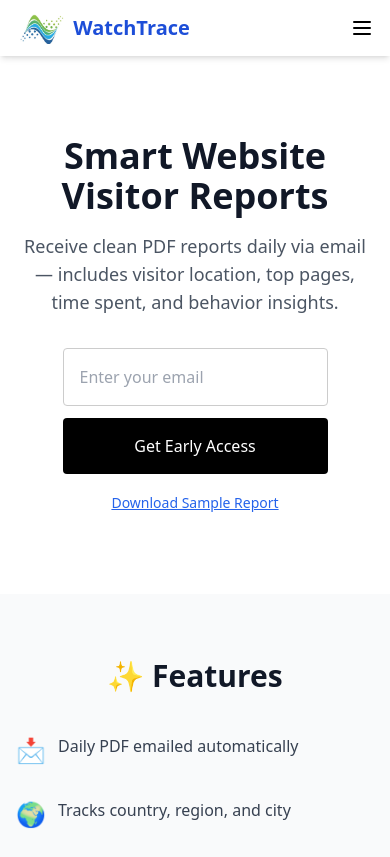
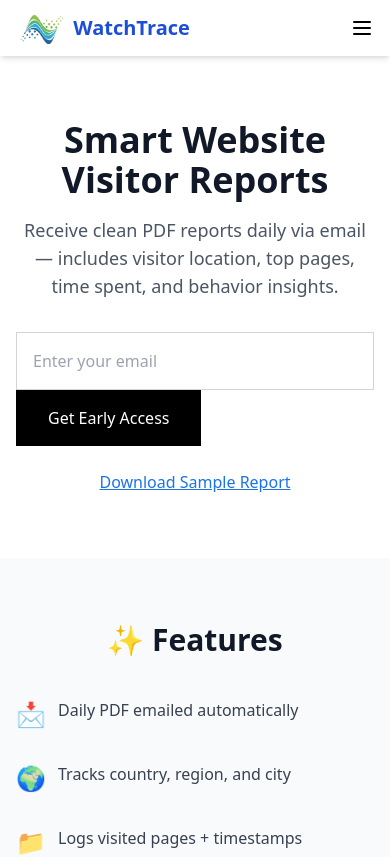
Before and after one commit to cody863/watchtrace-working-site, a React (Vite) app: page / in a window 390 px wide. Shown: the top 857 px of the page. Built offline with nearby package versions, Linux system fonts and the light colour scheme.

Commit message:
mobile version clean part 4

```diff
--- a/src/App.jsx
+++ b/src/App.jsx
@@ -61,20 +61,36 @@ export default function App() {
         </div>
       </div>
 
-      {/* Hero Section */}
-      <section className="text-center py-20 px-4 bg-white">
+            {/* Hero Section */}
+      <section className="text-center py-16 sm:py-20 px-4 bg-white">
         <h1 className="text-4xl font-bold mb-4 text-gray-900">Smart Website Visitor Reports</h1>
         <p className="text-lg text-gray-600 max-w-2xl mx-auto">
           Receive clean PDF reports daily via email — includes visitor location, top pages, time spent, and behavior insights.
         </p>
-        <div className="mt-8 flex justify-center">
-          <div className="cta-container">
-            <input type="email" placeholder="Enter your email" />
-            <button>Get Early Access</button>
+
+        <div className="cta-form mt-8 flex justify-center">
+          <div className="flex flex-wrap w-full max-w-[500px]">
+            <input
+              type="email"
+              placeholder="Enter your email"
+              className="flex-1 min-w-[250px] p-4 text-base border border-gray-300 focus:outline-none focus:border-gray-400 transition-colors"
+            />
+            <button
+              type="button"
+              className="px-8 py-4 text-base bg-black text-white hover:bg-gray-800 transition-colors"
+            >
+              Get Early Access
+            </button>
           </div>
         </div>
-        <div className="mt-4">
-          <a href="/sample-report.pdf" download className="text-blue-600 underline text-sm">
+
+        <div className="mt-6">
+          <a
+            href="/WatchTrace-Sample-Report.pdf"
+            target="_blank"
+            rel="noopener noreferrer"
+            className="text-[#1a73e8] underline text-base font-medium hover:text-[#0c59cf] transition-colors"
+          >
             Download Sample Report
           </a>
         </div>
--- a/src/assets/email-signup.css
+++ b/src/assets/email-signup.css
@@ -1,51 +1,3 @@
-.cta-container {
-  display: flex;
-  flex-wrap: wrap; /* allows wrapping on mobile */
-  max-width: 500px;
-  margin: 0 auto;  /* center it */
-}
-
-.cta-container input[type="email"] {
-  flex: 1;
-  padding: 16px;
-  font-size: 1rem;
-  border: 1px solid #ccc;
-  border-right: none; /* avoid double border */
-  border-radius: 4px 0 0 4px;
-  min-width: 0; /* fix flex overflow */
-}
-
-.cta-container button {
-  padding: 16px 24px;
-  font-size: 1rem;
-  background: #000;
-  color: #fff;
-  border: none;
-  cursor: pointer;
-  border-radius: 0 4px 4px 0;
-  transition: background 0.3s ease;
-}
-
-.cta-container button:hover {
-  background: #333;
-}
-
-@media (max-width: 768px) {
-  .cta-container {
-    flex-direction: column;
-  }
-
-  .cta-container input[type="email"] {
-    border-radius: 4px;
-    border-right: 1px solid #ccc;
-    margin-bottom: 12px;
-  }
-
-  .cta-container button {
-    border-radius: 4px;
-  }
-}
-
 /* === Header container === */
 .site-header {
   width: 100%;
```
Also changed, not shown: 1 other file (tests, documents, lock files or other folders).
